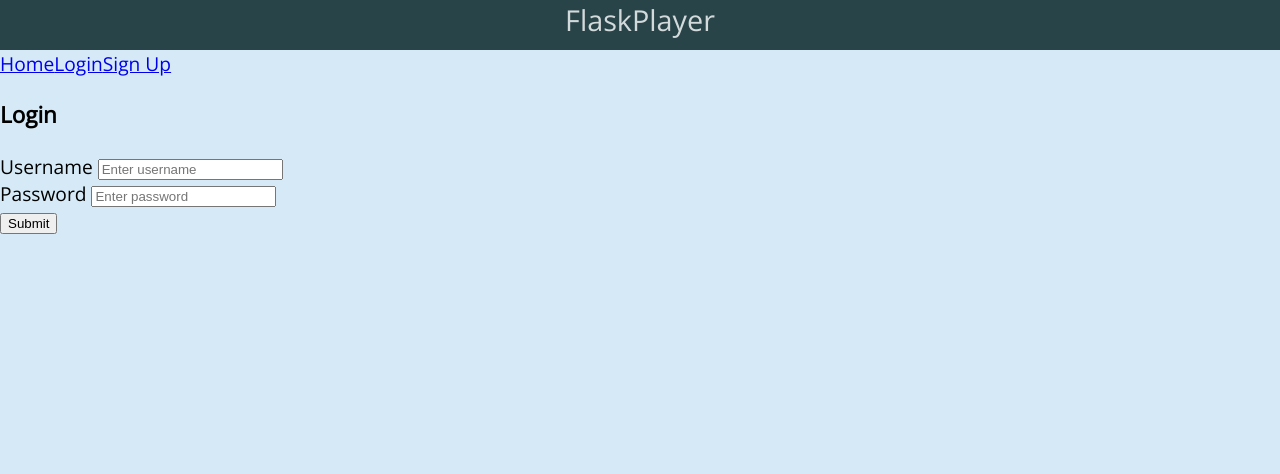
After one commit to kappa243/agh-db-proj, a Flask app: page /login in a window 1280 px wide. The commit adds this page. Shown: the top 474 px of the page. Run offline with Flask 2, Linux system fonts and the light colour scheme; some libraries are stand-ins or nearby versions.

Commit message:
users added

```diff
--- a/requirements.txt
+++ b/requirements.txt
@@ -1,5 +1,6 @@
 alembic==1.7.7
 click==8.1.3
+colorama==0.4.4
 Flask==2.1.2
 Flask-Migrate==3.1.0
 Flask-SQLAlchemy==2.5.1
--- a/scripts/load_data.py
+++ b/scripts/load_data.py
@@ -1,6 +1,6 @@
 import csv
 
-from models import Song, Genre, Artist
+from models import Song, Genre, Artist, User
 
 
 def toGenre(name):
--- a/src/app.py
+++ b/src/app.py
@@ -1,19 +1,31 @@
 from flask import Flask, render_template, url_for, request
 from flask_sqlalchemy import SQLAlchemy
 from flask_migrate import Migrate
+from flask_login import LoginManager
 from config import DB_HOST, DB_USER, DB_PASSWORD, DB_DATABASE
 from player import getSongsJson
 
 app = Flask(__name__)
+app.config['SECRET_KEY'] = 'secret-key-goes-here'
 app.config['SQLALCHEMY_TRACK_MODIFICATIONS'] = False
 app.config['SQLALCHEMY_DATABASE_URI'] = f'postgresql://{DB_USER}:{DB_PASSWORD}@{DB_HOST}/{DB_DATABASE}'
-
 db = SQLAlchemy(app)
 
 migrate = Migrate(app, db)
 
-from models import Song, Artist, Genre
+from models import Song, Artist, Genre, User
 from scripts.load_data import initData
+
+from auth import auth
+app.register_blueprint(auth, url_prefix='/')
+
+login_manager = LoginManager()
+login_manager.login_view = 'auth.login'
+login_manager.init_app(app)
+
+@login_manager.user_loader
+def load_user(user_id):
+    return User.query.get(int(user_id))
 
 
 @app.route('/')
--- /dev/null
+++ b/src/auth.py
@@ -0,0 +1,62 @@
+from flask import Blueprint, request, render_template, flash, redirect, url_for
+from flask_login import login_user, login_required, current_user, logout_user
+from models import User
+from werkzeug.security import generate_password_hash, check_password_hash
+from app import db
+
+auth = Blueprint('auth', __name__)
+
+@auth.route('/login', methods=['POST', 'GET'])
+def login_post():
+    if request.method == "POST":
+        if 'login_data' in request.form:
+            username = request.form['username']
+            password = request.form['password']
+
+            user = User.query.filter_by(username=username).first()
+
+            if not user or not check_password_hash(user.password, password):
+                flash('Please check your login details and try again.')
+                return render_template('login.html')
+            login_user(user)
+            return redirect(url_for('auth.profile'))
+
+    return render_template('login.html')
+
+
+@auth.route('/register', methods=['POST', 'GET'])
+def register():
+    if request.method == "POST":
+        if 'register_data' in request.form:
+            username = request.form['username']
+            password1 = request.form['password1']
+            password2 = request.form['password2']
+            user = User.query.filter_by(username=username).first()
+            if user:
+                flash('User with this name already exists')
+                # return render_template('register.html')
+            elif len(username) < 1:
+                flash('Username must minimum 1 character long')
+            elif password1 != password2:
+                flash('Passwords differentiate')
+            elif len(password1) < 3:
+                flash('Password must be minimum 3 characters long')
+            else:
+                newUser = User(username=username, password=generate_password_hash(password1, method='sha256'))
+                db.session.add(newUser)
+                db.session.commit()
+                print(username, password1, password2)
+
+    return render_template('register.html')
+
+
+@auth.route('/logout', methods=['POST', 'GET'])
+@login_required
+def logout():
+    logout_user()
+    return render_template('login.html')
+
+@auth.route('/profile')
+@login_required
+def profile():
+    return render_template('profile.html', name=current_user.username)
--- a/src/static/css/style.css
+++ b/src/static/css/style.css
@@ -714,3 +714,7 @@ div#white-player-controls div#repeat.amplitude-repeat-on {
         margin-top: 15px;
     }
 }
+
+.navbar {
+    display: flex;
+}
--- a/src/templates/base.html
+++ b/src/templates/base.html
@@ -19,6 +19,29 @@
 <body>
 {% include 'header.html' %}
 <section class="main">
+     <div class="navbar">
+            <a href="{{ url_for('index') }}">
+                Home
+            </a>
+            {% if current_user.is_authenticated %}
+            <a href="{{ url_for('auth.profile') }}">
+                Profile
+            </a>
+            {% endif %}
+            {% if not current_user.is_authenticated %}
+            <a href="{{ url_for('auth.login_post') }}">
+                Login
+            </a>
+            <a href="{{ url_for('auth.register') }}">
+                Sign Up
+            </a>
+            {% endif %}
+            {% if current_user.is_authenticated %}
+            <a href="{{ url_for('auth.logout') }}">
+                Logout
+            </a>
+            {% endif %}
+        </div>
     {% block body %}
     {% endblock %}
 </section>
--- /dev/null
+++ b/src/templates/login.html
@@ -0,0 +1,33 @@
+{% extends 'base.html' %}
+
+{% block body %}
+    <h3>Login</h3>
+    {% with messages = get_flashed_messages() %}
+        {% if messages %}
+            <div class="notification is-danger">
+                {{ messages[0] }}
+            </div>
+        {% endif %}
+    {% endwith %}
+    <form method="POST">
+        <div>
+            <label for="username">Username</label>
+            <input
+                type="text"
+                id = "username"
+                name="username"
+                placeholder="Enter username"
+            >
+        </div>
+        <div>
+            <label for="password">Password</label>
+            <input
+                type="password"
+                id="password"
+                name="password"
+                placeholder="Enter password"
+            >
+        </div>
+        <button type="submit" name="login_data">Submit</button>
+    </form>
+{% endblock %}
```
Also changed, not shown: src/models.py (+8 -1 lines), src/templates/profile.html (added, +7 -0 lines), src/templates/register.html (added, +42 -0 lines).
